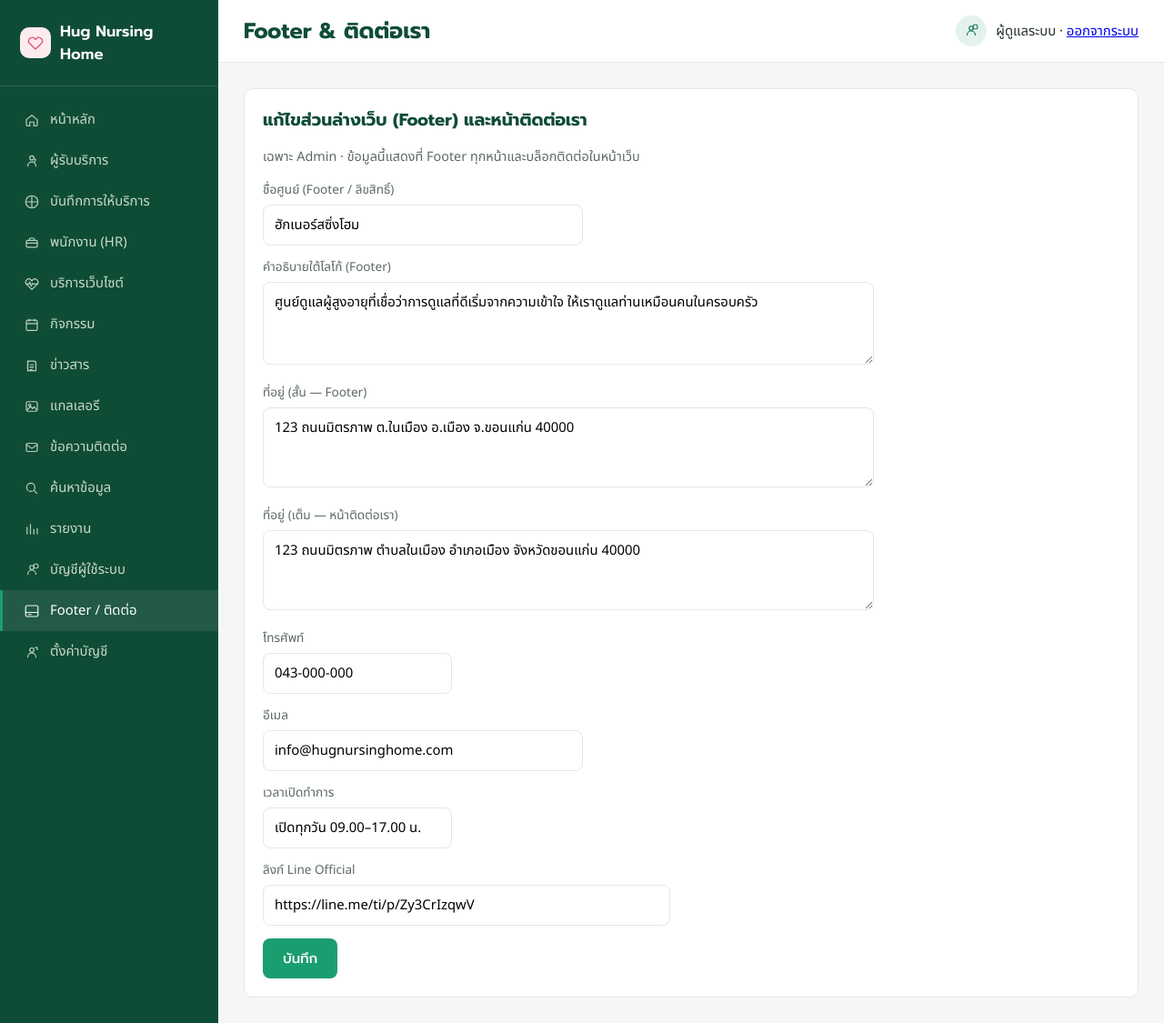
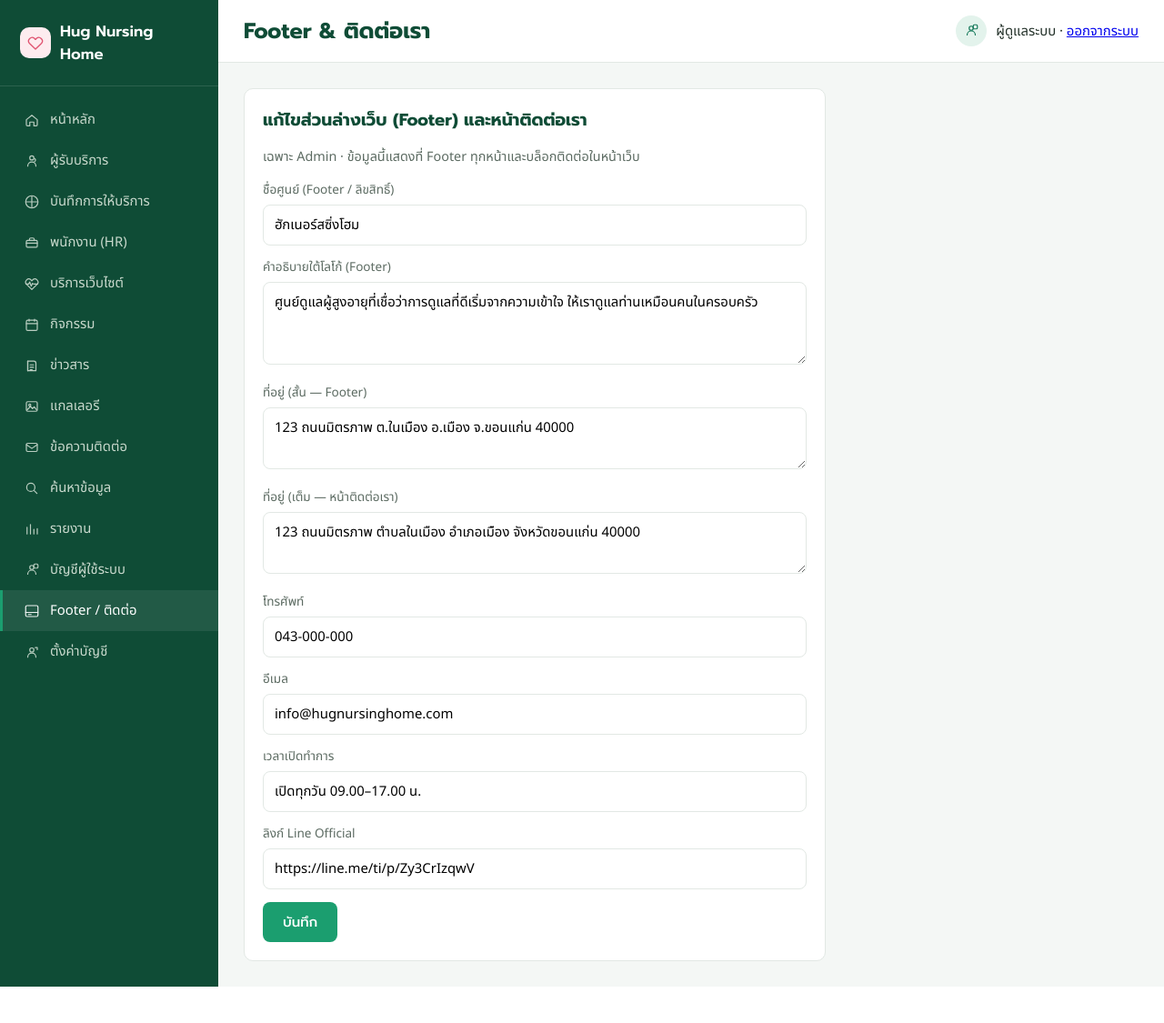
Before and after one commit to jakkapant32/hugnursinghome, a PHP site: page /admin/manage_site.php in a window 1280 px wide. Shown: the whole page at 91% size. After the commit the page ends 1085 px from the top, so only its background shows below. Run offline with PHP 8.4, Linux system fonts and the light colour scheme; a user stored in the database is signed in; data that the repository does not hold is empty; some libraries are stand-ins or nearby versions.

Commit message:
Revert admin form input max-width rules so login fields fill the card again.
Co-authored-by: Cursor <cursoragent@cursor.com>

```diff
--- a/admin/manage_site.php
+++ b/admin/manage_site.php
@@ -51,7 +51,7 @@ if ($_SERVER['REQUEST_METHOD'] === 'POST') {
   <main class="admin-main">
     <?php $topbar_title = 'Footer & ติดต่อเรา'; require __DIR__ . '/../includes/admin_topbar.php'; ?>
     <div class="admin-content">
-      <div class="panel">
+      <div class="panel" style="max-width:640px;">
         <div class="panel-head"><h3>แก้ไขส่วนล่างเว็บ (Footer) และหน้าติดต่อเรา</h3></div>
         <p style="color:var(--muted);font-size:.9rem;margin:0 0 16px;">เฉพาะ Admin · ข้อมูลนี้แสดงที่ Footer ทุกหน้าและบล็อกติดต่อในหน้าเว็บ</p>
         <?php if ($error): ?><p class="error-text"><?= htmlspecialchars($error) ?></p><?php endif; ?>
--- a/admin/settings.php
+++ b/admin/settings.php
@@ -55,7 +55,7 @@ if ($_SERVER['REQUEST_METHOD'] === 'POST') {
   <main class="admin-main">
     <?php $topbar_title = 'ตั้งค่าบัญชี'; require __DIR__ . '/../includes/admin_topbar.php'; ?>
     <div class="admin-content">
-      <div class="panel">
+      <div class="panel" style="max-width:480px;">
         <div class="panel-head"><h3>โปรไฟล์ของฉัน</h3></div>
         <?php if ($error): ?><p class="error-text"><?= htmlspecialchars($error) ?></p><?php endif; ?>
         <?php if ($success): ?><p class="success-text"><?= htmlspecialchars($success) ?></p><?php endif; ?>
--- a/assets/css/admin.css
+++ b/assets/css/admin.css
@@ -207,156 +207,17 @@ table.data-table tr:hover td { background: var(--cream); }
 }
 
 /* ---------- Forms ---------- */
-.admin-content .panel > form {
-  max-width: 42rem;
-}
-
-.form-grid {
-  display: grid;
-  grid-template-columns: repeat(2, minmax(0, 1fr));
-  gap: 14px 18px;
-  align-items: start;
-}
-
-.form-field {
-  margin-bottom: 0;
-  min-width: 0;
-}
-
-.form-field label {
-  display: block;
-  font-size: .85rem;
-  color: var(--muted);
-  margin-bottom: 6px;
-}
-
-.form-field input,
-.form-field select,
-.form-field textarea {
-  width: 100%;
-  max-width: 100%;
-  padding: 10px 12px;
-  border: 1px solid var(--line);
-  border-radius: 8px;
-  font-family: var(--font-body);
-  font-size: .93rem;
+.form-grid { display: grid; grid-template-columns: 1fr 1fr; gap: 16px; }
+.form-field { margin-bottom: 14px; }
+.form-field label { display: block; font-size: .85rem; color: var(--muted); margin-bottom: 6px; }
+.form-field input, .form-field select, .form-field textarea {
+  width: 100%; padding: 10px 12px; border: 1px solid var(--line);
+  border-radius: 8px; font-family: var(--font-body); font-size: .93rem;
   box-sizing: border-box;
-}
-
-.form-field input[type="date"],
-.form-field input[type="number"],
-.form-field select {
-  max-width: 14.5rem;
-}
-
-.form-field input[name="prefix"],
-.form-field input[name="phone"],
-.form-field input[name="guardian_phone"],
-.form-field input[name="contact_phone"],
-.form-field input[name="contact_hours"],
-.form-field input#contact_phone,
-.form-field input#contact_hours {
-  max-width: 13rem;
-}
-
-.form-field input[name="username"] {
-  max-width: 14rem;
-}
-
-.form-field input[type="email"],
-.form-field input#contact_email {
-  max-width: 22rem;
-}
-
-.form-field input[type="password"] {
-  max-width: 16rem;
-}
-
-.form-field input[name="full_name"],
-.form-field input[name="display_name"],
-.form-field input[name="site_name"],
-.form-field input[name="position"],
-.form-field input[name="icon"] {
-  max-width: 22rem;
-}
-
-.form-field input[type="url"],
-.form-field input#line_url {
-  max-width: 28rem;
-}
-
-.form-field input[name="cover_image"],
-.form-field input[name="image_path"],
-.form-field input[name="photo_path"] {
-  max-width: 26rem;
-}
-
-.form-field select[name="resident_id"] {
-  max-width: 100%;
-}
-
-.admin-content .panel > form:has(input[type="search"]) {
-  max-width: 36rem;
-}
-
-.form-field input[type="file"] {
-  font-size: .86rem;
-  padding: 8px 10px;
-}
-
-.form-field[style*="grid-column:1/-1"],
-.form-field.form-field-full,
-.form-field:has(input[name="title"]),
-.form-field:has(input[name="cover_image"]),
-.form-field:has(input[name="image_path"]),
-.form-field:has(input[name="photo_path"]),
-.form-field:has(input[name="album_name"]),
-.form-field:has(textarea) {
-  grid-column: 1 / -1;
-}
-
-.form-field textarea {
-  min-height: 5.5rem;
-  resize: vertical;
-  max-width: 100%;
-}
-
-.form-field:has(input[type="checkbox"]) {
-  grid-column: 1 / -1;
-  display: flex;
-  align-items: center;
-  gap: 8px;
-  flex-wrap: wrap;
-}
-
-.form-field:has(input[type="checkbox"]) label {
-  margin: 0;
-}
-
-.admin-content form > .form-field:not(.form-grid .form-field) {
-  margin-bottom: 14px;
 }
 
 .upload-preview-wrap {
   grid-column: 1 / -1;
-  max-width: 100%;
-}
-
-@media (max-width: 720px) {
-  .form-grid {
-    grid-template-columns: 1fr;
-  }
-
-  .form-field input[type="date"],
-  .form-field select,
-  .form-field input[name="prefix"],
-  .form-field input[name="phone"],
-  .form-field input[name="guardian_phone"],
-  .form-field input[name="username"],
-  .form-field input[type="password"],
-  .form-field input[type="email"] {
-    max-width: 100%;
-  }
 }
 
 /* ---------- Login page ---------- */
```
